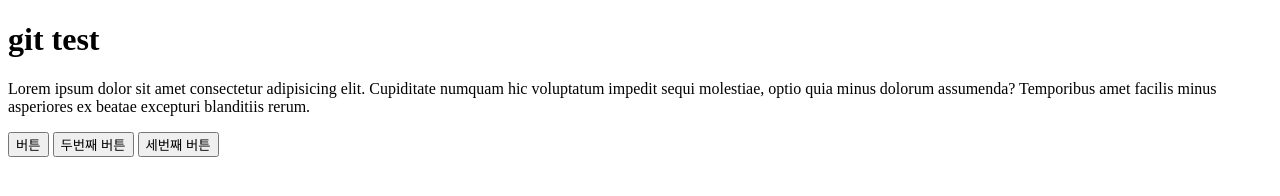
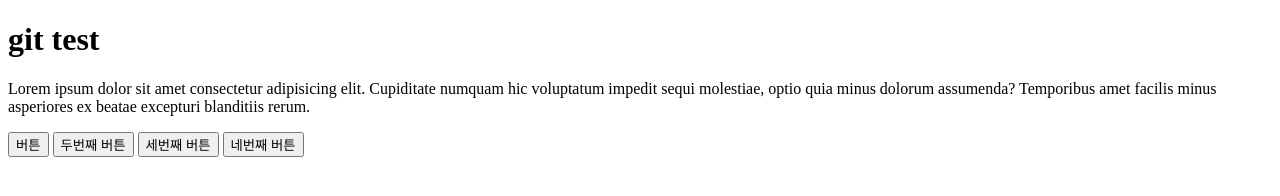
Before and after one commit to kimjy8937/git-test, a plain HTML site: page index.html in a window 1280 px wide. Drawn offline with Linux system fonts and the light colour scheme.

Commit message:
네번째 버튼 추가

```diff
--- a/index.html
+++ b/index.html
@@ -17,5 +17,6 @@
     <button>버튼</button>
     <button>두번째 버튼</button>
     <button>세번째 버튼</button>
+    <button>네번째 버튼</button>
   </body>
 </html>
```
